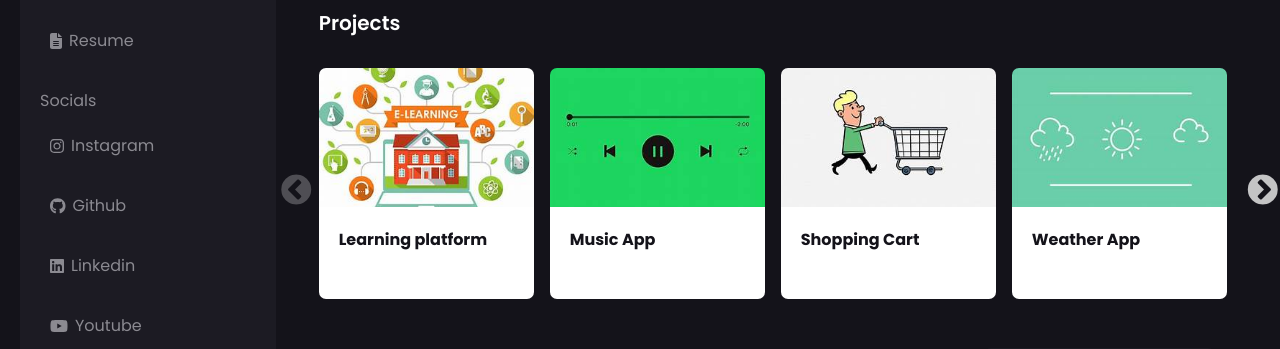
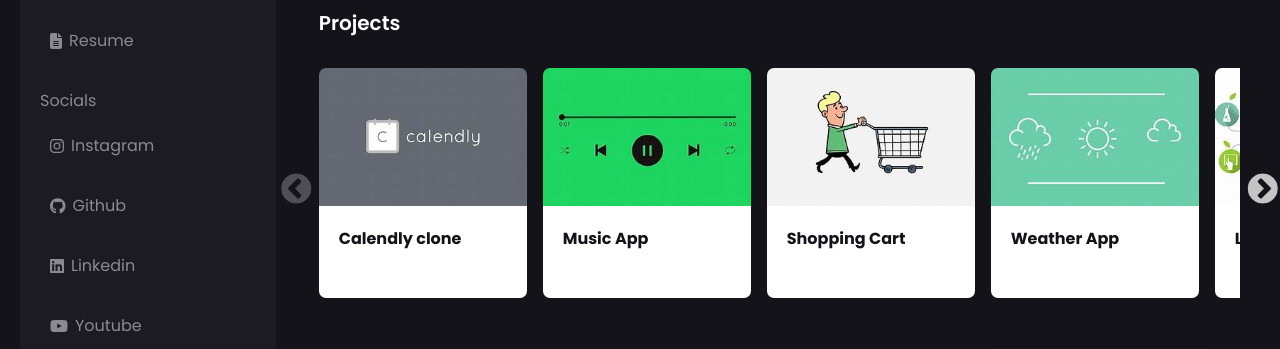
Before and after one commit to dinesh17775/DineshWebFolio, a React (Vite) app: page / in a window 1280 px wide. Shown: the part 242-591 px from the top of the page. Built offline with nearby package versions, Linux system fonts and the light colour scheme.

Commit message:
fix:Added new project in project section

```diff
--- a/src/components/projects/Projects.jsx
+++ b/src/components/projects/Projects.jsx
@@ -1,8 +1,16 @@
 import React from "react";
 import "../../styles/style.css";
 function Projects({ projects }) {
+  function handleProject(link) {
+    window.open(link, "_blank");
+  }
   return (
-    <article className={`projects-list list-item${projects.id}`}>
+    <article
+      className={`projects-list list-item${projects.id}`}
+      onClick={() => {
+        return handleProject(projects.link);
+      }}
+    >
       <div className={`project-img project-img${projects.id}`}>
         <img src={projects.img} alt="" className="image" />
       </div>
--- a/src/components/projects/ProjectsList.jsx
+++ b/src/components/projects/ProjectsList.jsx
@@ -7,33 +7,38 @@ import learn from "../../images/learning.jpeg";
 import music from "../../images/music.jpeg";
 import shopping from "../../images/shopping.jpeg";
 import weather from "../../images/weather.jpeg";
-import fit from "../../images/fit.jpg";
+import calen from "../../images/calen.jpeg";
 
 const projects = [
   {
     id: 1,
-    title: "Learning platform",
-    img: learn,
+    title: "Calendly clone",
+    img: calen,
+    link: "https://github.com/dinesh17775/Calendly.git",
   },
   {
     id: 2,
     title: "Music App",
     img: music,
+    link: "https://github.com/dinesh17775/tunetap.git",
   },
   {
     id: 3,
     title: "Shopping Cart",
     img: shopping,
+    link: "https://github.com/dinesh17775/EasyShopHub.git",
   },
   {
     id: 4,
     title: "Weather App",
     img: weather,
+    link: "https://github.com/dinesh17775/Climatify.git",
   },
   {
     id: 5,
-    title: "Fitness App",
-    img: fit,
+    title: "Learning platform",
+    img: learn,
+    link: "https://github.com/dinesh17775/vidyalay.git",
   },
 ];
 
```
Also changed, not shown: src/images/cale.jpeg (added), src/images/calen.jpeg (added).
